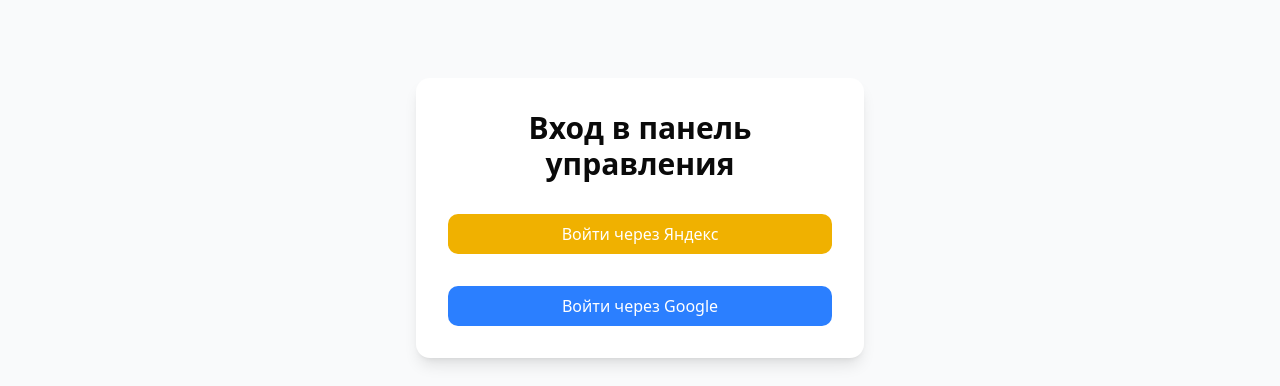
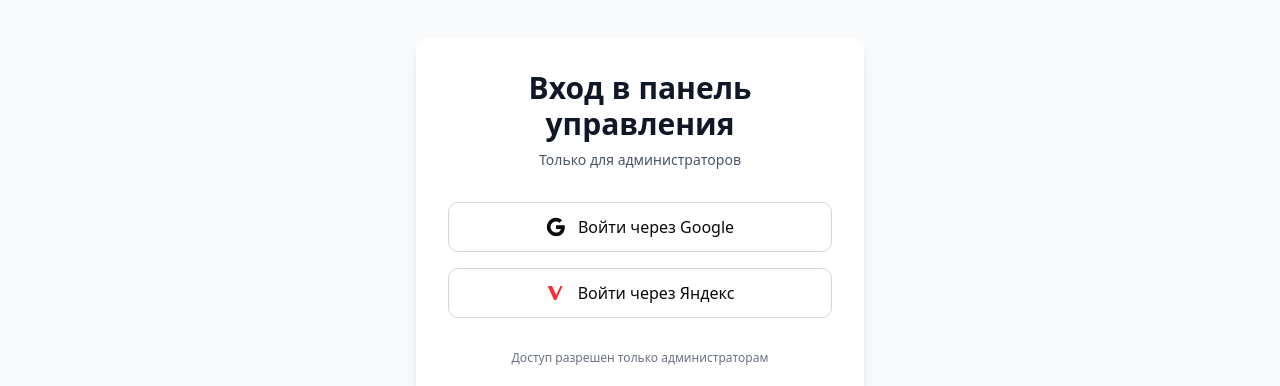
Before and after one commit to IgorZn/alt_005, a Next.js app: page /auth/sign-in in a window 1280 px wide. Shown: the part 263-649 px from the top of the page. Built offline with nearby package versions, Linux system fonts and the light colour scheme; no server answers.

Commit message:
useSearchParams() should be wrapped in a suspense boundary at page "/auth/error"

```diff
--- a/app/auth/sign-in/page.tsx
+++ b/app/auth/sign-in/page.tsx
@@ -1,13 +1,11 @@
-// app/auth/sign-in/page.tsx
+// app/auth/signin/page.tsx
 'use client';
 
-import { Suspense } from 'react';
 import { signIn } from 'next-auth/react';
 import { useSearchParams } from 'next/navigation';
 import { useState } from 'react';
 
-// Компонент, который использует useSearchParams
-function SignInContent() {
+export default function SignInPage() {
     const searchParams = useSearchParams();
     const callbackUrl = searchParams.get('callbackUrl') || '/dashboard';
     const error = searchParams.get('error');
@@ -15,52 +13,89 @@
 
     const handleSignIn = async (provider: string) => {
         setLoading(provider);
-        await signIn(provider, {
-            callbackUrl,
-            redirect: true
-        });
+        await signIn(provider, { callbackUrl });
     };
 
     return (
         <div className="min-h-screen flex items-center justify-center bg-gray-50 dark:bg-black">
             <div className="max-w-md w-full space-y-8 p-8 bg-white dark:bg-gray-900 rounded-xl shadow-lg">
-                <h2 className="text-3xl font-bold text-center">Вход в панель управления</h2>
+                <div className="text-center">
+                    <h2 className="text-3xl font-bold text-gray-900 dark:text-white">
+                        Вход в панель управления
+                    </h2>
+                    <p className="mt-2 text-sm text-gray-600 dark:text-gray-400">
+                        Только для администраторов
+                    </p>
+                </div>
 
                 {error && (
-                    <div className="bg-red-50 text-red-500 p-4 rounded-lg">
-                        {error === 'AccessDenied' ? 'Доступ запрещен' : 'Ошибка входа'}
+                    <div className="bg-red-50 dark:bg-red-950/30 text-red-500 p-4 rounded-lg text-sm">
+                        {error === 'AccessDenied' ? (
+                            <>Доступ запрещен. Вы не являетесь администратором.</>
+                        ) : (
+                            <>Ошибка при входе. Попробуйте позже.</>
+                        )}
                     </div>
                 )}
 
-                <button
-                    onClick={() => handleSignIn('yandex')}
-                    disabled={!!loading}
-                    className="w-full px-4 py-2 bg-yellow-500 text-white rounded-lg disabled:opacity-50"
-                >
-                    {loading === 'yandex' ? 'Вход...' : 'Войти через Яндекс'}
-                </button>
+                <div className="space-y-4">
+                    <button
+                        onClick={() => handleSignIn('google')}
+                        disabled={!!loading}
+                        className="w-full flex items-center justify-center gap-3 px-4 py-3 border border-gray-300 dark:border-gray-700 rounded-lg hover:bg-gray-50 dark:hover:bg-gray-800 disabled:opacity-50 transition-colors"
+                    >
+                        {loading === 'google' ? (
+                            <div className="w-5 h-5 border-2 border-blue-500 border-t-transparent rounded-full animate-spin" />
+                        ) : (
+                            <>
+                                <svg className="w-5 h-5" viewBox="0 0 24 24">
+                                    <path
+                                        fill="currentColor"
+                                        d="M22.56 12.25c0-.78-.07-1.53-.2-2.25H12v4.26h5.92c-.26 1.37-1.04 2.53-2.21 3.31v2.77h3.57c2.08-1.92 3.28-4.74 3.28-8.09z"
+                                    />
+                                    <path
+                                        fill="currentColor"
+                                        d="M12 23c2.97 0 5.46-.98 7.28-2.66l-3.57-2.77c-.98.66-2.23 1.06-3.71 1.06-2.86 0-5.29-1.93-6.16-4.53H2.18v2.84C3.99 20.53 7.7 23 12 23z"
+                                    />
+                                    <path
+                                        fill="currentColor"
+                                        d="M5.84 14.09c-.22-.66-.35-1.36-.35-2.09s.13-1.43.35-2.09V7.07H2.18C1.43 8.55 1 10.22 1 12s.43 3.45 1.18 4.93l2.85-2.22.81-.62z"
+                                    />
+                                    <path
+                                        fill="currentColor"
+                                        d="M12 5.38c1.62 0 3.06.56 4.21 1.64l3.15-3.15C17.45 2.09 14.97 1 12 1 7.7 1 3.99 3.47 2.18 7.07l3.66 2.84c.87-2.6 3.3-4.53 6.16-4.53z"
+                                    />
+                                </svg>
+                                Войти через Google
+                            </>
+                        )}
+                    </button>
 
-                <button
-                    onClick={() => handleSignIn('google')}
-                    disabled={!!loading}
-                    className="w-full px-4 py-2 bg-blue-500 text-white rounded-lg disabled:opacity-50"
-                >
-                    {loading === 'google' ? 'Вход...' : 'Войти через Google'}
-                </button>
+                    <button
+                        onClick={() => handleSignIn('yandex')}
+                        disabled={!!loading}
+                        className="w-full flex items-center justify-center gap-3 px-4 py-3 border border-gray-300 dark:border-gray-700 rounded-lg hover:bg-gray-50 dark:hover:bg-gray-800 disabled:opacity-50 transition-colors"
+                    >
+                        {loading === 'yandex' ? (
+                            <div className="w-5 h-5 border-2 border-yellow-500 border-t-transparent rounded-full animate-spin" />
+                        ) : (
+                            <>
+                                <svg className="w-5 h-5 text-red-500" viewBox="0 0 24 24">
+                                    <path
+                                        fill="currentColor"
+                                        d="M2.04 3.5L9.7 20.5H12.3L19.96 3.5H17.3L12.3 14.5L7.3 3.5H2.04Z"
+                                    />
+                                </svg>
+                                Войти через Яндекс
+                            </>
+                        )}
+                    </button>
+                </div>
+
+                <p className="text-xs text-center text-gray-500 dark:text-gray-500 mt-4">
+                    Доступ разрешен только администраторам
+                </p>
             </div>
         </div>
     );
 }
-
-// Основной компонент с Suspense
-export default function SignInPage() {
-    return (
-        <Suspense fallback={
-            <div className="min-h-screen flex items-center justify-center">
-                <div className="animate-spin rounded-full h-32 w-32 border-t-2 border-b-2 border-amber-500" />
-            </div>
-        }>
-            <SignInContent />
-        </Suspense>
-    );
-}
```
